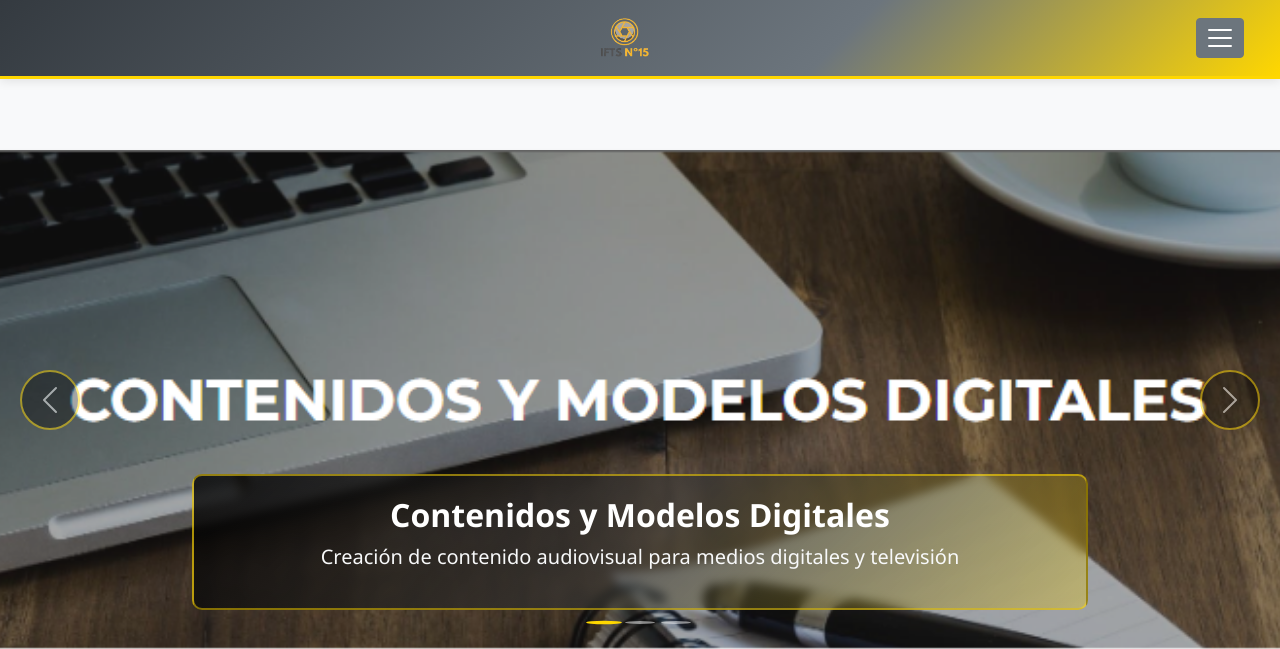
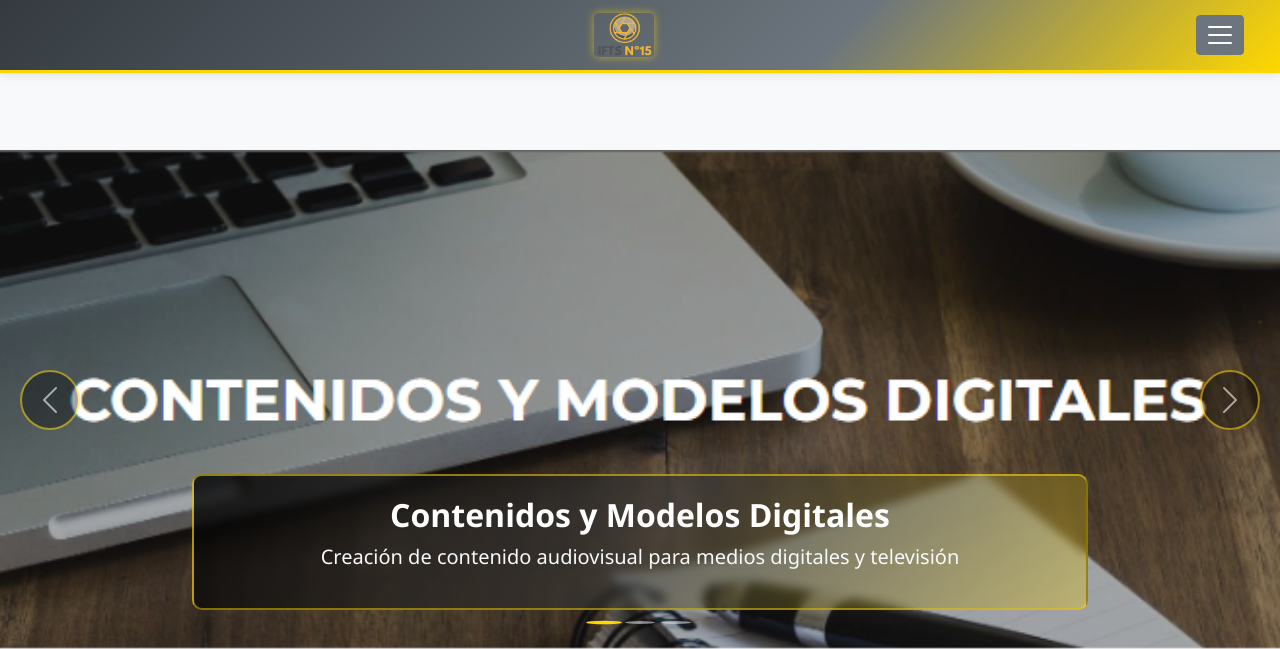
Before and after one commit to LosMuchachosDelInap/Ifts15, a PHP site: page /Mis_Proyectos/ in a window 1280 px wide. Shown: the top 649 px of the page. Run offline with PHP 8.4, Linux system fonts and the light colour scheme; data comes from the database, SQL or seed files in the repository; data that the repository does not hold is empty.

Commit message:
ultimo commit

```diff
--- a/src/Css/navbarCss.css
+++ b/src/Css/navbarCss.css
@@ -19,17 +19,31 @@ Archivo: src/Css/navbarCss.css
 }
 
 /* Logo en navbar */
+.navbar-brand {
+    padding: 0 !important;
+    margin: 0;
+    height: 100%;
+    display: flex;
+    align-items: center;
+}
+
+.navbar-brand img,
 .navbar-brand .logo-navbar,
 .navbar-logo {
-    max-height: 45px;
+    height: calc(70px - 1.6rem); /* Alto del navbar menos el padding del navbar */
+    max-height: 54px; /* Respaldo por si el cálculo no funciona */
     width: auto;
     object-fit: contain;
     transition: all 0.3s ease;
+    box-shadow: 0 0 8px rgba(255, 215, 0, 0.6);
+    border-radius: 8%;
 }
 
+.navbar-brand img:hover,
 .navbar-brand .logo-navbar:hover,
 .navbar-logo:hover {
-    transform: scale(1.05);
+    transform: scale(1.08) translateY(-2px);
+    box-shadow: 0 0 15px rgba(255, 215, 0, 0.8), 0 2px 10px rgba(255, 215, 0, 0.4);
 }
 
 /* Botón toggler personalizado - Color gris */
--- a/src/Template/navBar.php
+++ b/src/Template/navBar.php
@@ -22,7 +22,6 @@
                 <a class="navbar-brand mx-auto d-flex align-items-center" href="<?php echo BASE_URL; ?>/index.php">
                     <img src="<?php echo BASE_URL; ?>/src/Public/images/logo.png"
                          alt="IFTS N° 15"
-                         height="40"
                          class="me-2">
                     <!--<span class="fw-bold text-white d-none d-sm-inline" style="text-shadow: 1px 1px 2px rgba(0,0,0,0.8);">
                         IFTS N° 15
```
